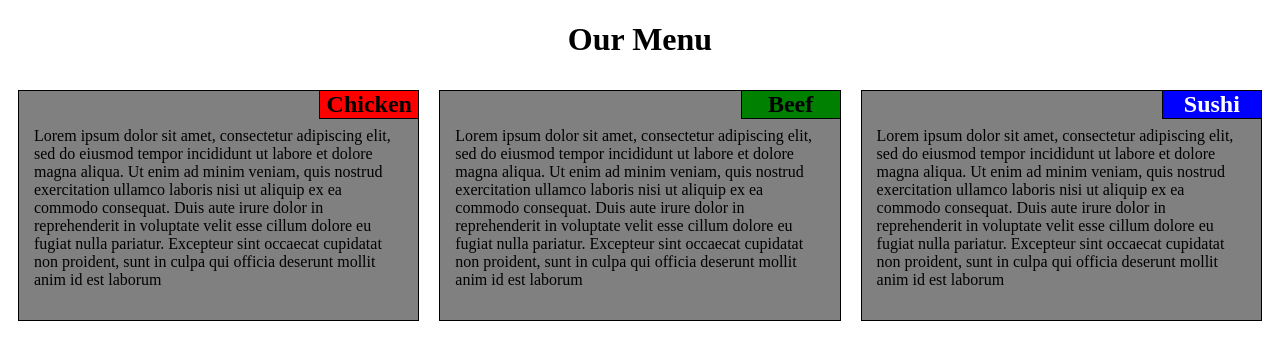
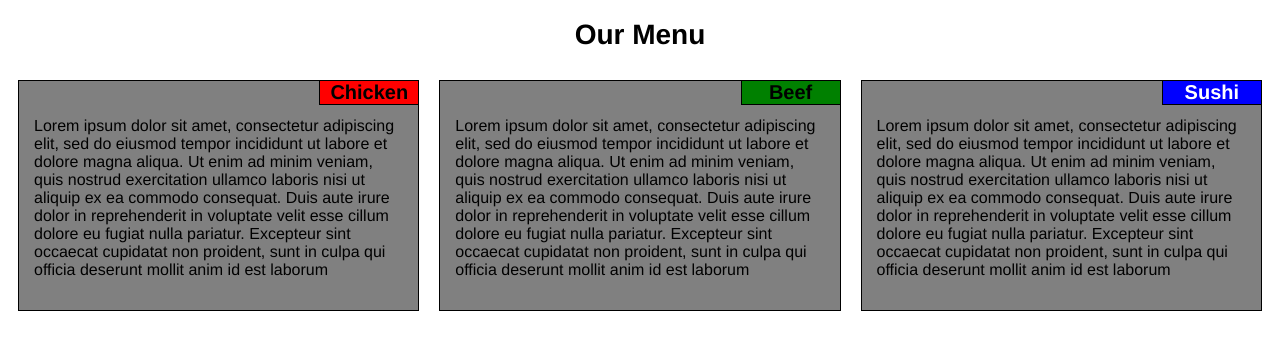
Before and after one commit to weifji/coursera-html, a plain HTML site: page module2-solution/index.html in a window 1280 px wide. Drawn offline with Linux system fonts and the light colour scheme.

Commit message:
small change

```diff
--- a/module2-solution/css/styles.css
+++ b/module2-solution/css/styles.css
@@ -1,9 +1,11 @@
 * {
 	box-sizing: border-box;
+	font-family: helvetica;
 }
 
 h1 {
 	text-align: center;
+	font-size: 1.75em;
 }
 
 @media (min-width: 992px) {
@@ -117,13 +119,16 @@ h2 {
 
 .chicken {
 	background-color: red;
+	font-size: 1.25em;
 }
 
 .beef {
 	background-color: green;
+	font-size: 1.25em;
 }
 
 .sushi {
 	background-color: blue;
 	color: white;
+	font-size: 1.25em;
 }
```
